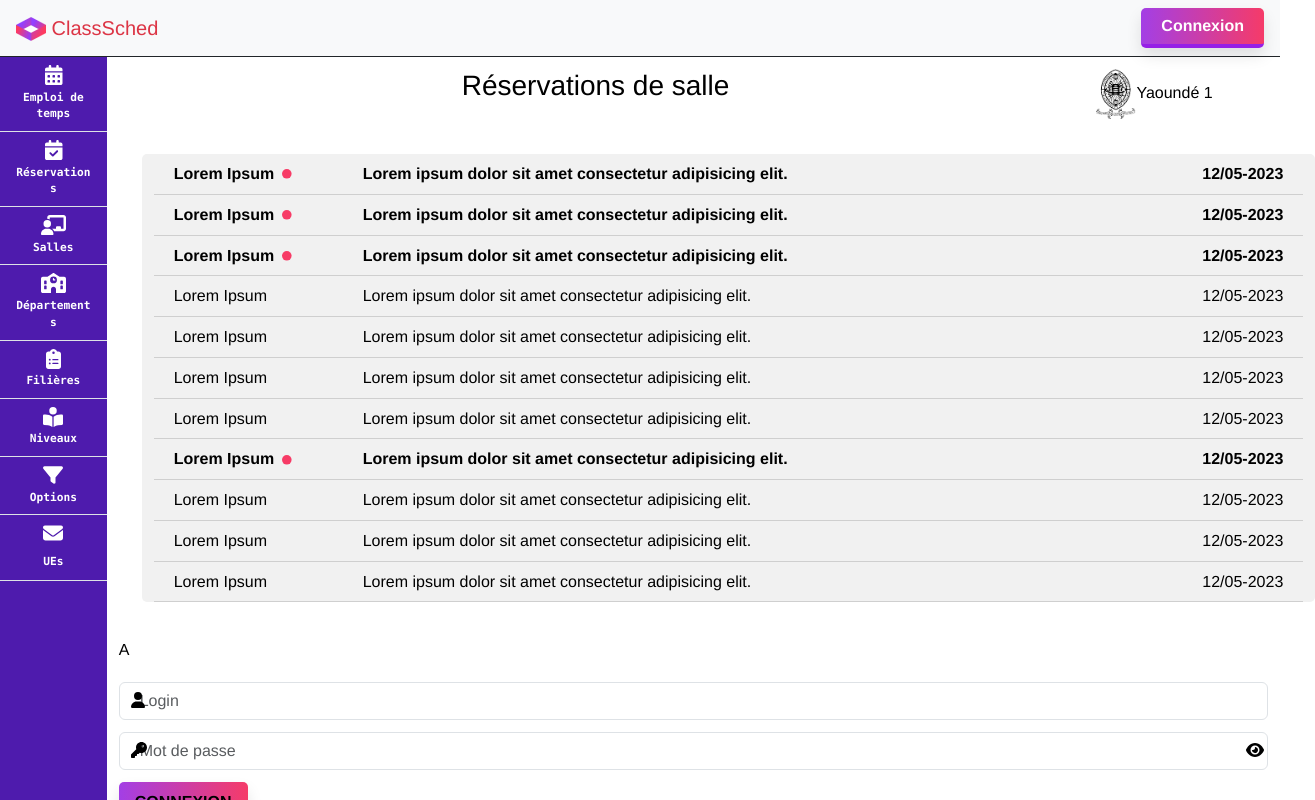
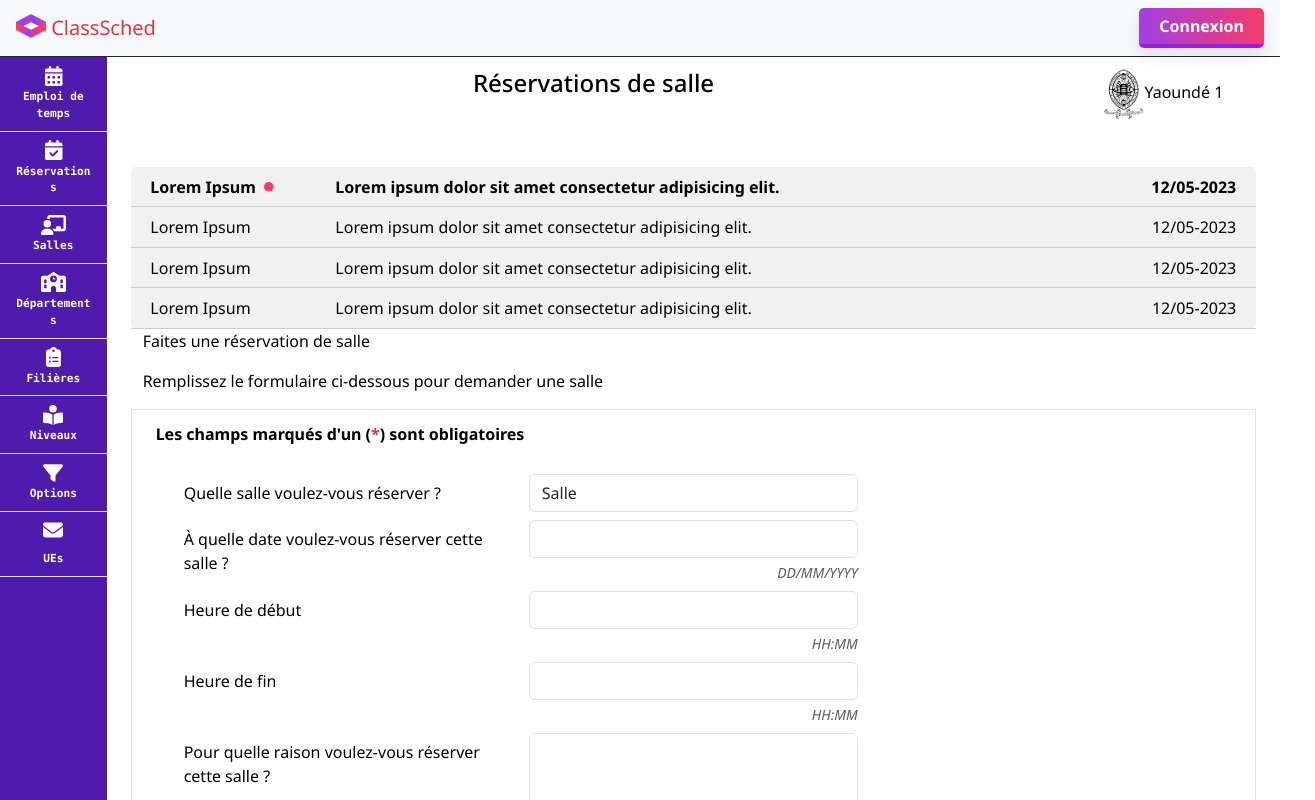
Before and after one commit to Belvanie/ClassSchedFront, a Vue app: page /admin/reservations in a window 1280 px wide. Shown: the top 800 px of the page, 1315 px wide, since content can reach past the window. Built offline with nearby package versions, Linux system fonts and the light colour scheme.

Commit message:
Mises a jour mineures

```diff
--- a/src/App.vue
+++ b/src/App.vue
@@ -6,8 +6,10 @@
 </script>
 
 <style>
+@import url('https://fonts.googleapis.com/css2?family=Noto+Sans:ital,wght@0,400;0,500;0,600;0,700;0,800;1,400;1,500;1,600;1,700;1,800&display=swap');
+
 #app {
-  font-family: Avenir, Helvetica, Arial, sans-serif;
+  font-family: 'Noto Sans', sans-serif;
   -webkit-font-smoothing: antialiased;
   -moz-osx-font-smoothing: grayscale;
   color: #000000;
--- a/src/components/BasicLayout.vue
+++ b/src/components/BasicLayout.vue
@@ -6,7 +6,7 @@
             <div class="col-md-1 p-0 side-menu">
                 <Sidebar/>
             </div>
-            <div class="col-md-11 pt-3">
+            <div class="col-md-11 pt-3 px-0">
                 <!-- Main content goes here -->
                 <div class="row">
                     <div class="col-10">
--- a/src/components/Footer.vue
+++ b/src/components/Footer.vue
@@ -1,5 +1,5 @@
 <template>
-    <footer class="border-top border-dark mt-5 pt-4">
+    <footer class="border-top border-dark mt-5 pt-4 px-5">
         <!-- Footer container -->
         <div class="row">
             <!-- Footer column 1 -->
--- a/src/router/index.js
+++ b/src/router/index.js
@@ -1,28 +1,21 @@
 import { createRouter, createWebHistory } from 'vue-router'
-import HomeView from '../views/HomeView.vue'
-import ClassroomManagement from '../views/admin/management/ClassroomMangement.vue'
-import CourseManagement from '../views/admin/management/CourseManagement.vue'
-import DepartmentManagement from '../views/admin/management/DepartmentManagement.vue'
-import FiliereManagement from '../views/admin/management/FiliereManagement.vue'
-import LevelManagement from '../views/admin/management/LevelManagement.vue'
-import OptionManagement from '../views/admin/management/OptionManagement.vue'
-import TimeTable from '../views/admin/management/TimeTable.vue'
 
 const routes = [
   {
     path: '',
     name: 'home',
-    component: HomeView
+    component: () => import("@/views/HomeView.vue")
   },
   {
     path: '/admin',
     name: 'admin-home',
+    redirect: 'admin/time-table',
     children: [
       {
         path: 'classrooms',
         name: 'management-classroom',
-        redirect: 'admin/classrooms/create',
-        component: ClassroomManagement,
+        redirect: 'classrooms/create',
+        component: () => import("@/views/admin/management/ClassroomMangement.vue"),
         children: [
           {
             path: 'create',
@@ -44,32 +37,32 @@ const routes = [
       {
         path: 'courses',
         name: 'management-course',
-        component: CourseManagement
+        component: () => import("@/views/admin/management/CourseManagement.vue")
       },
       {
         path: 'departments',
         name: 'management-department',
-        component: DepartmentManagement
+        component: () => import("@/views/admin/management/DepartmentManagement.vue")
       },
       {
         path: 'filieres',
         name: 'management-filiere',
-        component: FiliereManagement
+        component: () => import("@/views/admin/management/FiliereManagement.vue")
       },
       {
         path: 'levels',
         name: 'management-level',
-        component: LevelManagement
+        component: () => import("@/views/admin/management/LevelManagement.vue")
       },
       {
         path: 'options',
         name: 'management-option',
-        component: OptionManagement
+        component: () => import("@/views/admin/management/OptionManagement.vue")
       },
       {
         path: 'time-table',
         name: 'time-table',
-        component: TimeTable
+        component: () => import("@/views/admin/management/TimeTable.vue")
       },
     ]
   },
--- a/src/views/admin/management/ReservationManagement.vue
+++ b/src/views/admin/management/ReservationManagement.vue
@@ -1,59 +1,11 @@
 <template>
     <BasicLayout>
         <template v-slot:main-title>
-            <h1 class="text-center fs-3">R&eacute;servations de salle</h1>
+            <h1 class="text-center fs-4">R&eacute;servations de salle</h1>
         </template>
         <template v-slot:main-content>
+            <div class="col-12 p-5">
                 <div class="row reservation-section">
-                <div class="col-12">
-                    <div class="row reservations fw-bolder">
-                        <div class="col-2 d-flex align-items-center">Lorem Ipsum <font-awesome-icon icon="circle" class="new-dot"></font-awesome-icon></div>
-                        <div class="col-8">Lorem ipsum dolor sit amet consectetur adipisicing elit.</div>
-                        <div class="col-2 d-flex justify-content-end">12/05-2023</div>
-                    </div>
-                </div>
-                <div class="col-12">
-                    <div class="row reservations fw-bolder">
-                        <div class="col-2 d-flex align-items-center">Lorem Ipsum <font-awesome-icon icon="circle" class="new-dot"></font-awesome-icon></div>
-                        <div class="col-8">Lorem ipsum dolor sit amet consectetur adipisicing elit.</div>
-                        <div class="col-2 d-flex justify-content-end">12/05-2023</div>
-                    </div>
-                </div>
-                <div class="col-12">
-                    <div class="row reservations fw-bolder">
-                        <div class="col-2 d-flex align-items-center">Lorem Ipsum <font-awesome-icon icon="circle" class="new-dot"></font-awesome-icon></div>
-                        <div class="col-8">Lorem ipsum dolor sit amet consectetur adipisicing elit.</div>
-                        <div class="col-2 d-flex justify-content-end">12/05-2023</div>
-                    </div>
-                </div>
-                <div class="col-12">
-                    <div class="row reservations">
-                        <div class="col-2">Lorem Ipsum</div>
-                        <div class="col-8">Lorem ipsum dolor sit amet consectetur adipisicing elit.</div>
-                        <div class="col-2 d-flex justify-content-end">12/05-2023</div>
-                    </div>
-                </div>
-                <div class="col-12">
-                    <div class="row reservations">
-                        <div class="col-2">Lorem Ipsum</div>
-                        <div class="col-8">Lorem ipsum dolor sit amet consectetur adipisicing elit.</div>
-                        <div class="col-2 d-flex justify-content-end">12/05-2023</div>
-                    </div>
-                </div>
-                <div class="col-12">
-                    <div class="row reservations">
-                        <div class="col-2">Lorem Ipsum</div>
-                        <div class="col-8">Lorem ipsum dolor sit amet consectetur adipisicing elit.</div>
-                        <div class="col-2 d-flex justify-content-end">12/05-2023</div>
-                    </div>
-                </div>
-                <div class="col-12">
-                    <div class="row reservations">
-                        <div class="col-2">Lorem Ipsum</div>
-                        <div class="col-8">Lorem ipsum dolor sit amet consectetur adipisicing elit.</div>
-                        <div class="col-2 d-flex justify-content-end">12/05-2023</div>
-                    </div>
-                </div>
                     <div class="col-12">
                         <div class="row reservations fw-bolder" type="button" data-bs-toggle="modal" data-bs-target="#mymodal">
                             <div class="col-2 d-flex align-items-center">Lorem Ipsum <font-awesome-icon icon="circle" class="new-dot"></font-awesome-icon></div>
@@ -108,47 +60,75 @@
                         </div>
                     </div>
                 </div>
-            <div class="container">
                 <div class="row">
-                    <div class="col-12">A</div>
+                    <p>Faites une r&eacute;servation de salle</p>
+                    <p>Remplissez le formulaire ci-dessous pour demander une salle</p>
+                    <div class="border border-2 py-3">
+                        <p class="fw-bolder mx-3">Les champs marqu&eacute;s d'un (<span class="text-danger">*</span>) sont obligatoires</p>
+                        <Form @submit="handleCreation" class="pt-3 mx-5 px-5" :validation-schema="schema">
+                            <div>
+                                <div class="row g-3 mb-2">
+                                    <div class="col-4">
+                                        <label class="col-form-label">Quelle salle voulez-vous r&eacute;server ?</label>
                                     </div>
-                <div class="py-5 justify-content-center align-items-center">
-                    <Form @submit="handleLogin" :validation-schema="schema">
-                        <div class="row mb-3">
-                            <div class="d-flex align-items-center position-relative">
-                                <span class="position-absolute px-3">
-                                    <font-awesome-icon icon="user"></font-awesome-icon>
-                                </span>
-                                <Field class="form-control px-5" name="login" id="login" placeholder="Login"/>
+                                    <div class="col-4">
+                                        <Field class="form-control" name="salle" id="salle" as="select">
+                                            <option value="">Salle</option>
+                                        </Field>
                                     </div>
-                            <ErrorMessage name="login" class="text-danger mt-2 error-field"/>
+                                    <ErrorMessage name="salle" class="col-4 fs-1xl text-danger"/>
                                 </div>
-                        <div class="row mb-3">
-                            <div class="d-flex align-items-center position-relative">
-                                <span class="position-absolute px-3">
-                                    <font-awesome-icon icon="key"></font-awesome-icon>
-                                </span>
-                                <Field class="form-control px-5" type="password" name="password" id="password" placeholder="Mot de passe"/>
-                                <span class="position-absolute end-0 px-4">
-                                    <font-awesome-icon icon="eye" id="password-eye"></font-awesome-icon>
+                                <div class="row g-3 mb-2">
+                                    <div class="col-4">
+                                        <label class="col-form-label">&Agrave; quelle date voulez-vous r&eacute;server cette salle ?</label>
+                                    </div>
+                                    <div class="col-4">
+                                        <Field type="text" class="form-control" name="date" id="date"/>
+                                        <span class="form-text d-flex justify-content-end">
+                                            <i>DD/MM/YYYY</i>
                                         </span>
                                     </div>
-                            <ErrorMessage name="password" class="text-danger mt-2 error-field"/>
+                                    <ErrorMessage name="date" class="col-4 fs-1xl text-danger"/>
                                 </div>
-                        <div class="form-group mb-3">
-                            <button type="submit" class="btn-grad px-4 py-2" :disabled="loading">
-                                <!-- <div class="spinner-border" role="status">
-                                    <span class="visually-hidden">Loading...</span>
-                                </div> -->
-                                <span class="text-uppercase fw-bolder fs-6">Connexion</span>
-                            </button>
+                                <div class="row g-3 mb-2">
+                                    <div class="col-4">
+                                        <label class="col-form-label">Heure de d&eacute;but</label>
                                     </div>
-                        <div class="form-group">
-                            <div v-if="message" class="bg-red-100 border border-danger text-danger px-4 py-3 rounded">
-                                {{ message }}
+                                    <div class="col-4">
+                                        <Field type="text" class="form-control" name="debut"/>
+                                        <span class="form-text d-flex justify-content-end">
+                                            <i>HH:MM</i>
+                                        </span>
+                                    </div>
+                                    <ErrorMessage name="debut" class="col-4 fs-1xl text-danger"/>
+                                </div>
+                                <div class="row g-3 mb-2">
+                                    <div class="col-4">
+                                        <label class="col-form-label">Heure de fin</label>
+                                    </div>
+                                    <div class="col-4">
+                                        <Field type="text" class="form-control" name="fin"/>
+                                        <span class="form-text d-flex justify-content-end">
+                                            <i>HH:MM</i>
+                                        </span>
+                                    </div>
+                                    <ErrorMessage name="date" class="col-4 fs-1xl text-danger"/>
+                                </div>
+                                <div class="row g-3 mb-2">
+                                    <div class="col-4">
+                                        <label class="col-form-label">Pour quelle raison voulez-vous r&eacute;server cette salle ?</label>
+                                    </div>
+                                    <div class="col-4">
+                                        <Field name="motif" v-slot="{ motif }">
+                                            <textarea v-bind="motif" class="form-control" id="motif" cols="30" rows="5"></textarea>
+                                        </Field>
+                                    </div>
+                                    <ErrorMessage name="date" class="col-4 fs-1xl text-danger"/>
                                 </div>
                             </div>
-                    </Form>
+                            <button type="submit" class="btn btn-grad">Confirmer</button>
+                        </form>
+                    </div>
                 </div>
             </div>
         </template>
@@ -192,8 +172,6 @@ export default {
 <style scoped>
 .reservation-section {
     background-color: #f1f1f1;
-    /* padding: 1% 2%; */
-    margin: 3%;
     border-radius: 5px;
 }
 
```
Also changed, not shown: src/views/admin/management/CourseManagement.vue (+10 -12 lines), src/views/admin/management/DepartmentManagement.vue (+11 -13 lines), src/views/admin/management/FiliereManagement.vue (+11 -13 lines), src/views/admin/management/LevelManagement.vue (+11 -11 lines), src/views/admin/management/OptionManagement.vue (+11 -11 lines), src/views/admin/management/TimeTable.vue (+16 -11 lines). Lines whose indentation alone changed are shown as unchanged.
